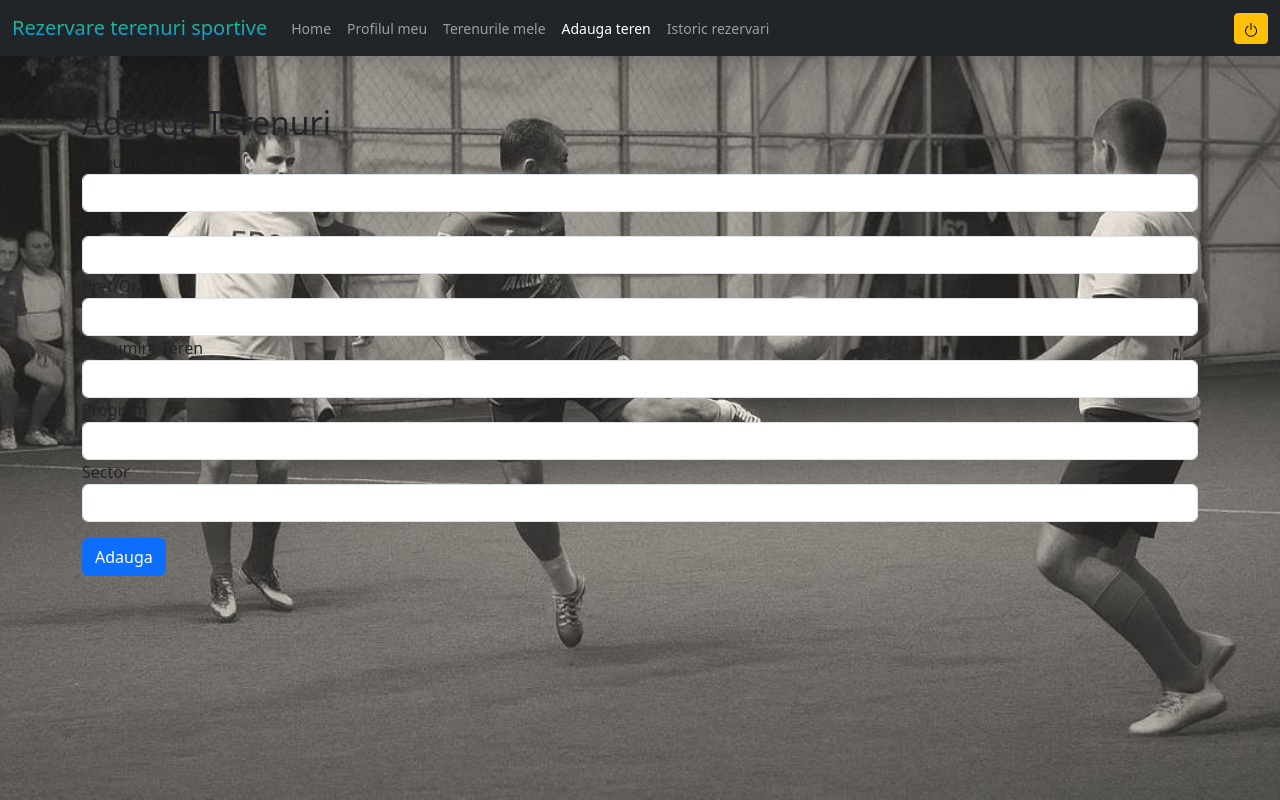
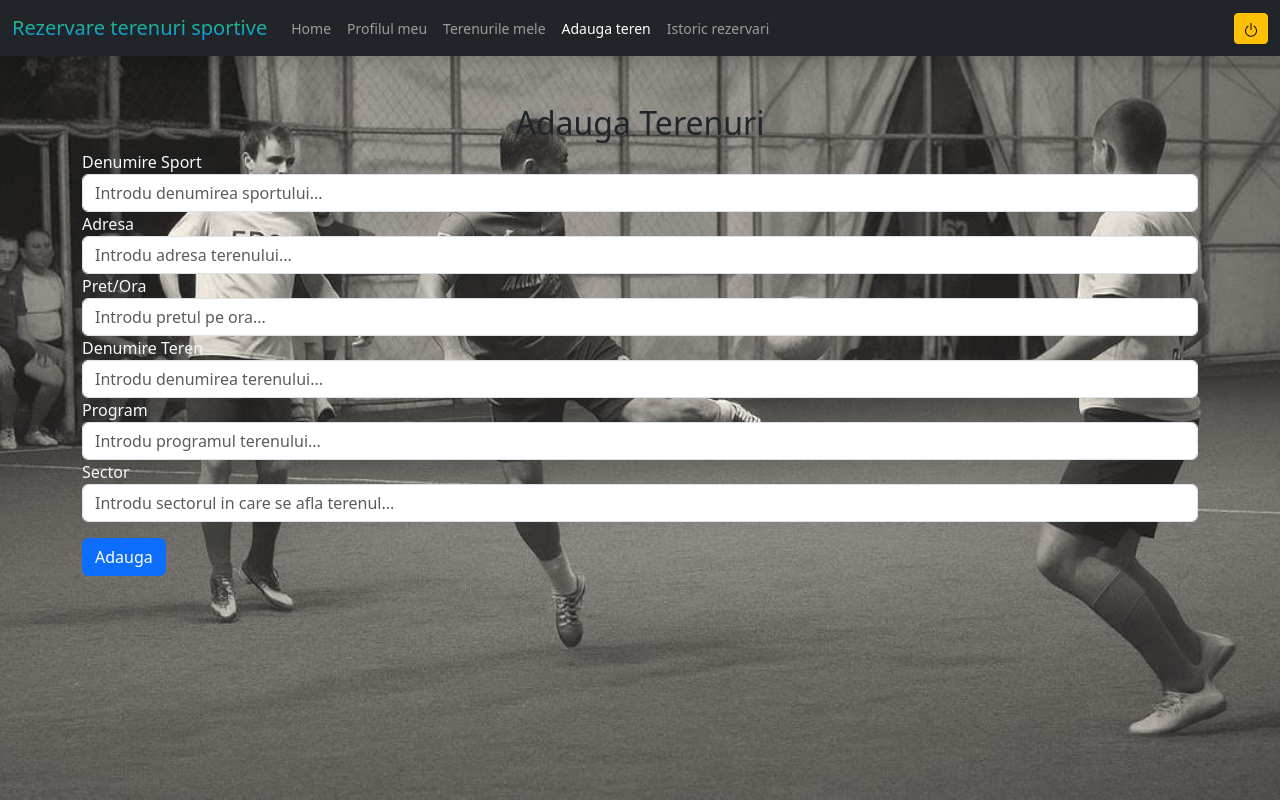
Before and after one commit to stefan-dumitru/sport-fields-reservation-app, a website: page frontend-files/add-field.html in a window 1280 px wide. Drawn offline with nearby package versions, Linux system fonts and the light colour scheme; sample sign-in values are in the browser's storage.

Commit message:
changed the aspect of add field form to become more clear

```diff
--- a/frontend-files/add-field.html
+++ b/frontend-files/add-field.html
@@ -56,31 +56,31 @@
 </nav>
 
 <div class="container mt-5">
-    <h2>Adauga Terenuri</h2>
+    <h2 class="text-center">Adauga Terenuri</h2>
     <form id="addFieldForm">
         <div class="form-group">
-            <label for="denumireSport">Denumire Sport</label>
-            <input type="text" class="form-control" id="denumireSport" required>
+            <label for="denumireSport" class="text-light">Denumire Sport</label>
+            <input type="text" class="form-control" id="denumireSport" placeholder="Introdu denumirea sportului..." required>
         </div>
         <div class="form-group">
-            <label for="adresa">Adresa</label>
-            <input type="text" class="form-control" id="adresa" required>
+            <label for="adresa" class="text-light">Adresa</label>
+            <input type="text" class="form-control" id="adresa" placeholder="Introdu adresa terenului..." required>
         </div>
         <div class="form-group">
-            <label for="pretOra">Pret/Ora</label>
-            <input type="number" class="form-control" id="pretOra" required>
+            <label for="pretOra" class="text-light">Pret/Ora</label>
+            <input type="number" class="form-control" id="pretOra" placeholder="Introdu pretul pe ora..." required>
         </div>
         <div class="form-group">
-            <label for="denumireTeren">Denumire Teren</label>
-            <input type="text" class="form-control" id="denumireTeren" required>
+            <label for="denumireTeren" class="text-light">Denumire Teren</label>
+            <input type="text" class="form-control" id="denumireTeren" placeholder="Introdu denumirea terenului..." required>
         </div>
         <div class="form-group">
-            <label for="program">Program</label>
-            <input type="text" class="form-control" id="program" required>
+            <label for="program" class="text-light">Program</label>
+            <input type="text" class="form-control" id="program" placeholder="Introdu programul terenului..." required>
         </div>
         <div class="form-group">
-            <label for="sector">Sector</label>
-            <input type="number" class="form-control" id="sector" required>
+            <label for="sector" class="text-light">Sector</label>
+            <input type="number" class="form-control" id="sector" placeholder="Introdu sectorul in care se afla terenul..." required>
         </div>
         <button type="submit" class="btn btn-primary mt-3">Adauga</button>
     </form>
```
